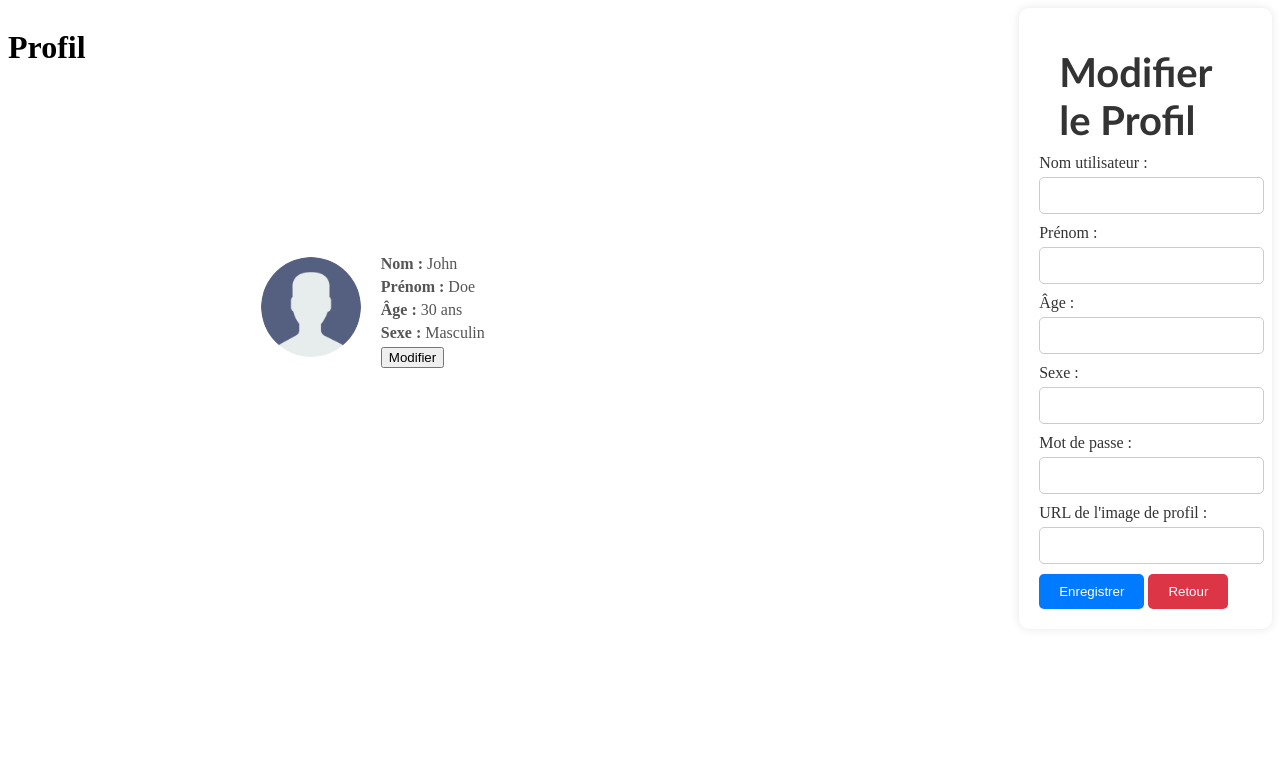
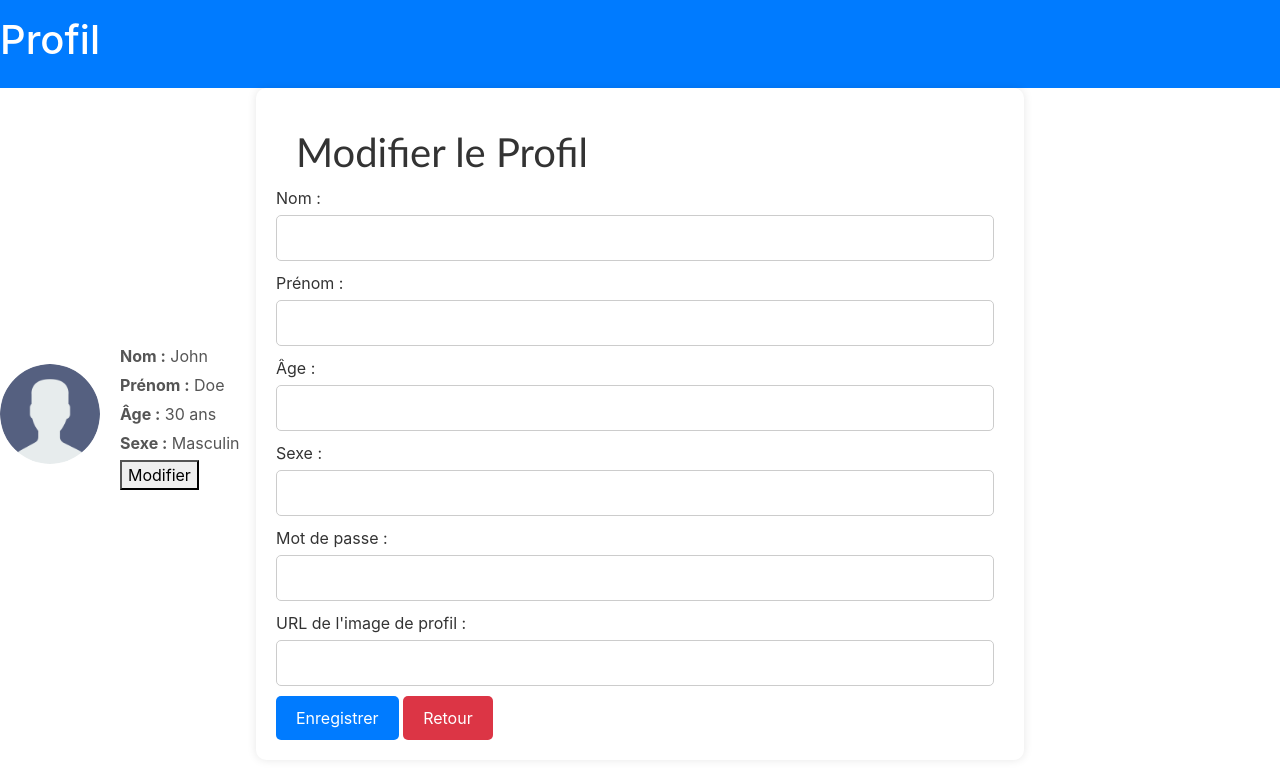
Before and after one commit to KoraFey/projsess, a PHP site: page /profil.php in a window 1280 px wide. Shown: the top 779 px of the page. Run offline with PHP 8.4, Linux system fonts and the light colour scheme; the visitor is signed in with stand-in values (Sample User, id 1).

Commit message:
derniere mise a jour
derniere mise a jour

```diff
--- a/profil.php
+++ b/profil.php
@@ -11,12 +11,17 @@ require_once __DIR__.'/config.php'; ?>
     <meta charset="UTF-8">
     <meta name="viewport" content="width=device-width, initial-scale=1.0">
     <title>Profil</title>
+    <link
+      href="https://stackpath.bootstrapcdn.com/bootstrap/4.3.1/css/bootstrap.min.css"
+      rel="stylesheet"
+    />
     <link rel="stylesheet" href="styles/styles.css">
 </head>
 
 <body>
-
+ <header class="bg-primary text-white text-center py-3">
     <h1>Profil</h1>
+</header>
 
     <div class="profile-info">
         <div class="profile-image">
@@ -35,7 +40,7 @@ require_once __DIR__.'/config.php'; ?>
     <!-- Seul l'admin aura accès à ce formulaire pour modifier les informations -->
     <form id="edit-profile-form" class="edit-profile-form" style="display: none;">
         <h2>Modifier le Profil</h2>
-        <label for="edit-nom">Nom utilisateur :</label>
+        <label for="edit-nom">Nom :</label>
         <input type="text" name="edit-nom" id="edit-nom"><br>
         <label for="edit-prenom">Prénom :</label>
         <input type="text" id="edit-prenom"><br>
```
